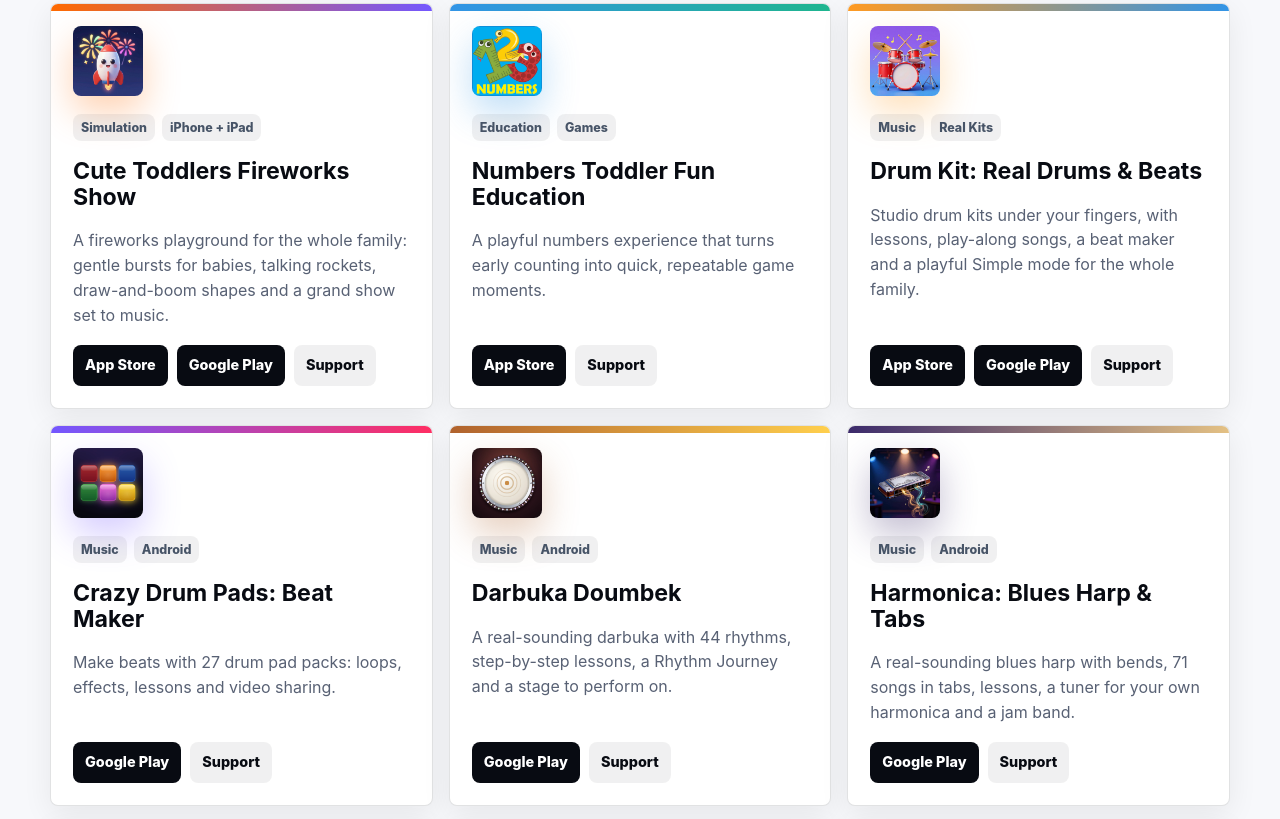
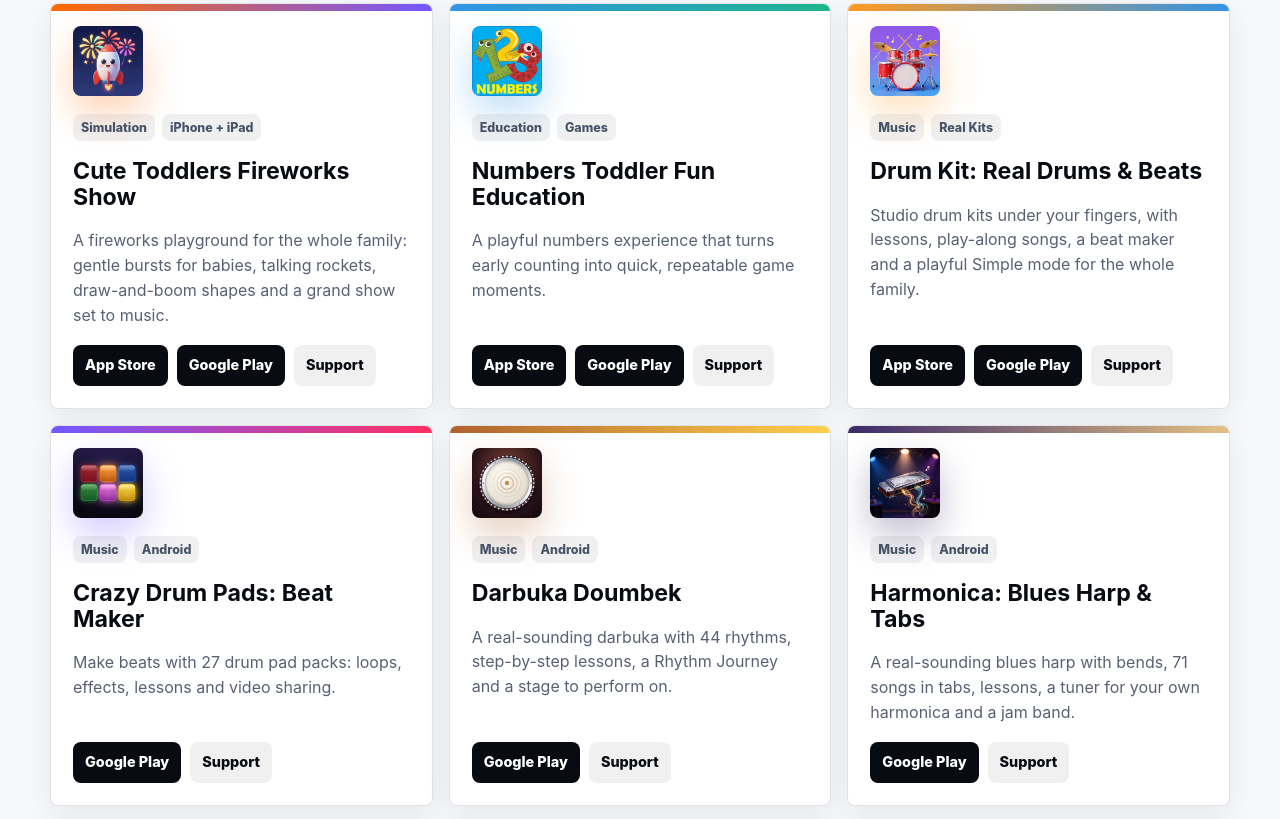
Before and after one commit to mnkahraman/gamenica-website, a plain HTML site: page index.html in a window 1280 px wide. Shown: the part 1361-2180 px from the top of the page. Drawn offline with Linux system fonts and the light colour scheme.

Commit message:
Add Google Play link to Numbers Toddler card
Co-Authored-By: Claude Opus 5.5 <noreply@anthropic.com>

```diff
--- a/index.html
+++ b/index.html
@@ -106,6 +106,7 @@
               <p>A playful numbers experience that turns early counting into quick, repeatable game moments.</p>
               <div class="card-actions">
                 <a class="store-link" href="https://apps.apple.com/us/app/numbers-toddler-fun-education/id1067315192?uo=4" target="_blank" rel="noopener">App Store</a>
+                <a class="store-link" href="https://play.google.com/store/apps/details?id=tr.com.gamenica.nurettink.toddlerfuneducationnumbers" target="_blank" rel="noopener">Google Play</a>
                 <a class="store-link light" href="/support/">Support</a>
               </div>
             </article>
```
